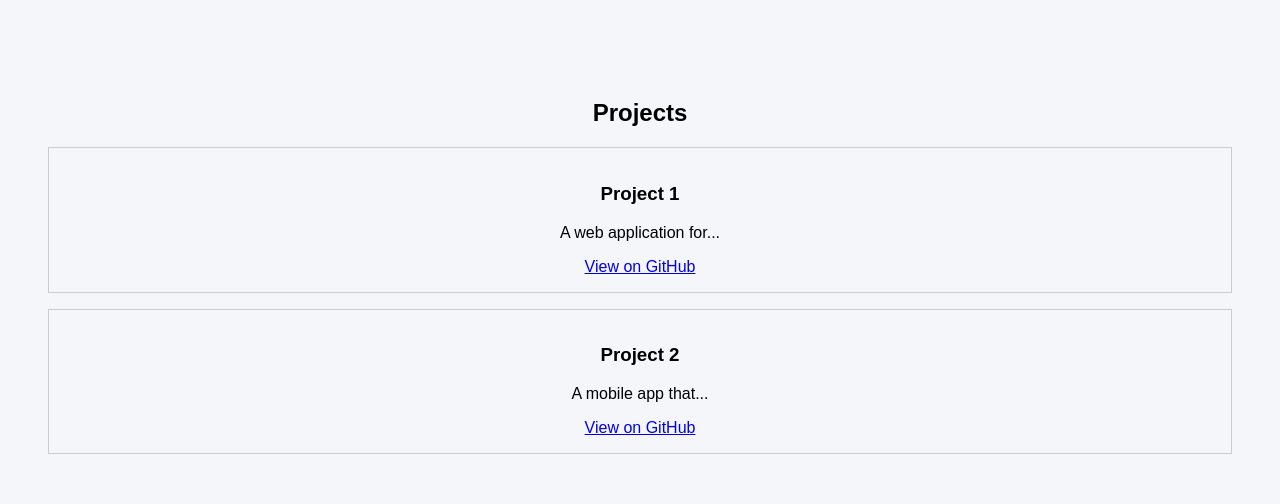
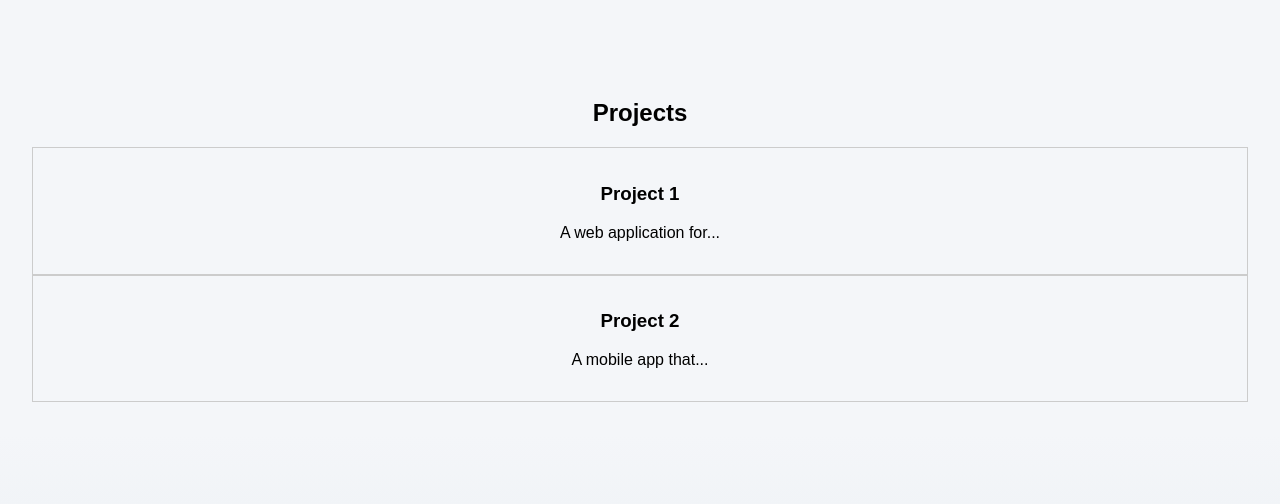
Before and after one commit to VincentPellechia/Portfolio, a React (Create React App) app: page / in a window 1280 px wide. Shown: the part 1053-1557 px from the top of the page. Built offline with nearby package versions, Linux system fonts and the light colour scheme.

Commit message:
Updated UI for projects

```diff
--- /dev/null
+++ b/src/components/ProjectCard.js
@@ -0,0 +1,40 @@
+// ProjectCard.js
+
+import React, { useState } from 'react';
+import styled from 'styled-components';
+import ProjectModal from './ProjectModal'; // Import the ProjectModal component
+
+const Card = styled.div`
+  border: 1px solid #ccc;
+  padding: 1rem;
+  cursor: pointer;
+  transition: transform 0.2s;
+
+  &:hover {
+    transform: translateY(-5px);
+  }
+`;
+
+const ProjectCard = ({ project }) => {
+  const [isModalOpen, setModalOpen] = useState(false);
+
+  const openModal = () => {
+    setModalOpen(true);
+  };
+
+  const closeModal = () => {
+    setModalOpen(false);
+  };
+
+  return (
+    <>
+      <Card onClick={openModal}>
+        <h3>{project.title}</h3>
+        <p>{project.shortDescription}</p>
+      </Card>
+      {isModalOpen && <ProjectModal project={project} onClose={closeModal} />}
+    </>
+  );
+};
+
+export default ProjectCard;
--- /dev/null
+++ b/src/components/ProjectModal.js
@@ -0,0 +1,50 @@
+import React from 'react';
+import styled from 'styled-components';
+
+const ModalOverlay = styled.div`
+  position: fixed;
+  top: 0;
+  left: 0;
+  width: 100%;
+  height: 100%;
+  background-color: rgba(0, 0, 0, 0.7);
+  display: flex;
+  justify-content: center;
+  align-items: center;
+  z-index: 1000;
+`;
+
+const ModalContent = styled.div`
+  background-color: white;
+  padding: 2rem;
+  border-radius: 8px;
+  box-shadow: 0px 4px 8px rgba(0, 0, 0, 0.2);
+  max-width: 80%;
+  max-height: 80%;
+  overflow: auto;
+`;
+
+const CloseButton = styled.button`
+  position: absolute;
+  top: 10px;
+  right: 10px;
+  background: none;
+  border: none;
+  font-size: 1.5rem;
+  cursor: pointer;
+`;
+
+const ProjectModal = ({ project, onClose }) => {
+  return (
+    <ModalOverlay onClick={onClose}>
+      <ModalContent onClick={(e) => e.stopPropagation()}>
+        <CloseButton onClick={onClose}>&times;</CloseButton>
+        <h2>{project.title}</h2>
+        <p>{project.description}</p>
+        {/* Add more project details here */}
+      </ModalContent>
+    </ModalOverlay>
+  );
+};
+
+export default ProjectModal;
--- a/src/components/Projects.js
+++ b/src/components/Projects.js
@@ -1,44 +1,42 @@
 import React from 'react';
 import styled from 'styled-components';
+import ProjectCard from './ProjectCard';
 
 const ProjectContainer = styled.section`
   text-align: center;
   padding: 2rem;
 `;
 
-const ProjectCard = styled.div`
-  border: 1px solid #ccc;
-  padding: 1rem;
-  margin: 1rem;
-`;
-
-const Projects = () => {
 const projects = [
   {
     title: 'Project 1',
-      description: 'A web application for...',
+    shortDescription: 'A web application for...',
+    description: 'A detailed description of Project 1...',
     link: 'https://github.com/yourusername/project1',
+    pictures: ["pic1", "pic2"],
+    videos: ["vid1"],
+
+    // Add more project properties here
   },
   {
     title: 'Project 2',
-      description: 'A mobile app that...',
-      link: 'https://github.com/yourusername/project2',
+    shortDescription: 'A mobile app that...',
+    description: 'A detailed description of Project 2...',
+    link: 'https://github.com/yourusername/project1',
+    pictures: ["pic1", "pic2"],
+    videos: ["vid1"],
+    // Add more project properties here
   },
   // Add more projects here
 ];
 
+const Projects = () => {
   return (
-    <ProjectContainer id="projects">
+    <ProjectContainer>
       <h2>Projects</h2>
       <div>
         {projects.map((project, index) => (
-          <ProjectCard key={index}>
-            <h3>{project.title}</h3>
-            <p>{project.description}</p>
-            <a href={project.link} target="_blank" rel="noopener noreferrer">
-              View on GitHub
-            </a>
-          </ProjectCard>
+          <ProjectCard key={index} project={project} />
         ))}
       </div>
     </ProjectContainer>
```
Lines whose indentation alone changed are shown as unchanged.
